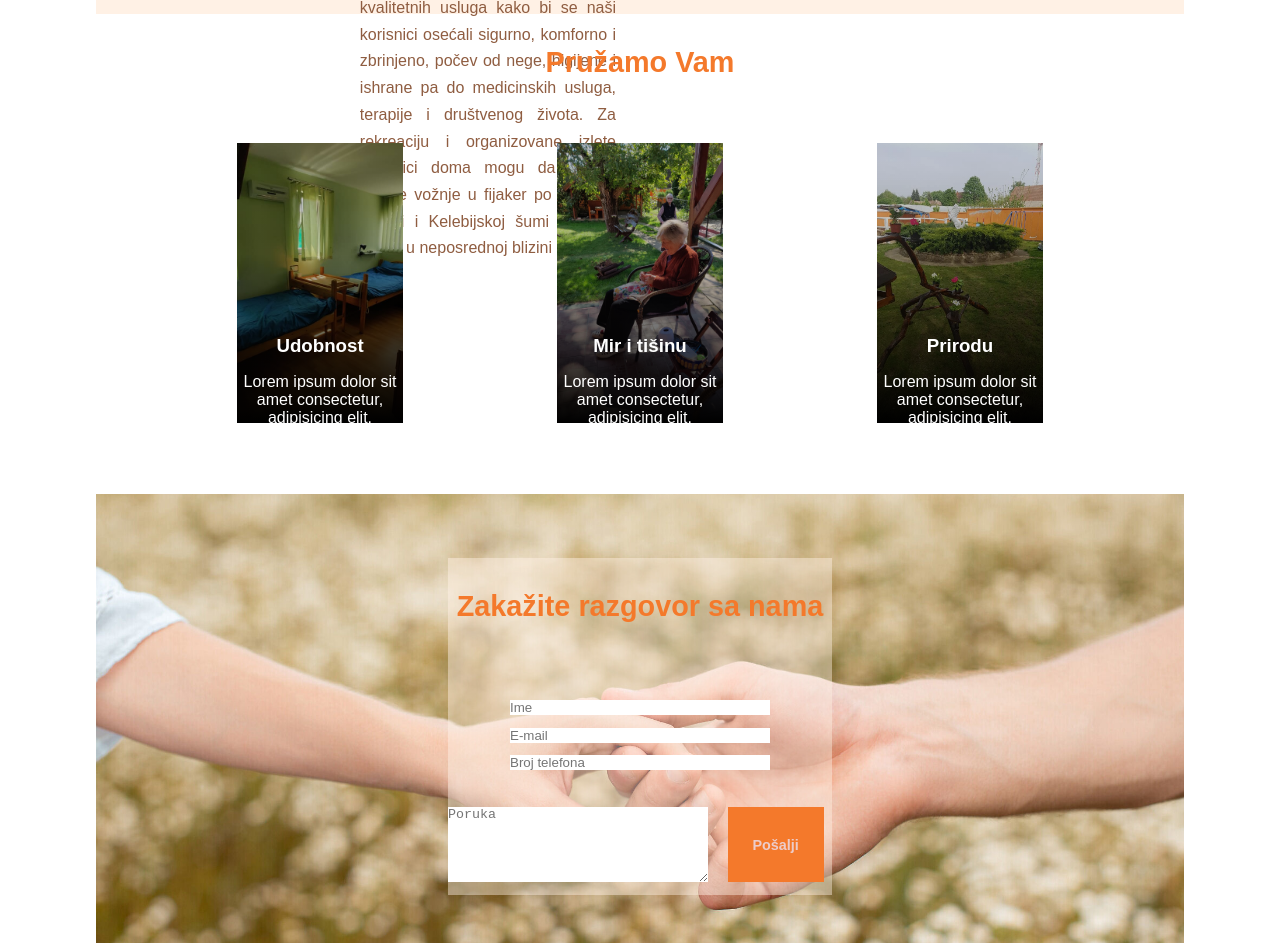
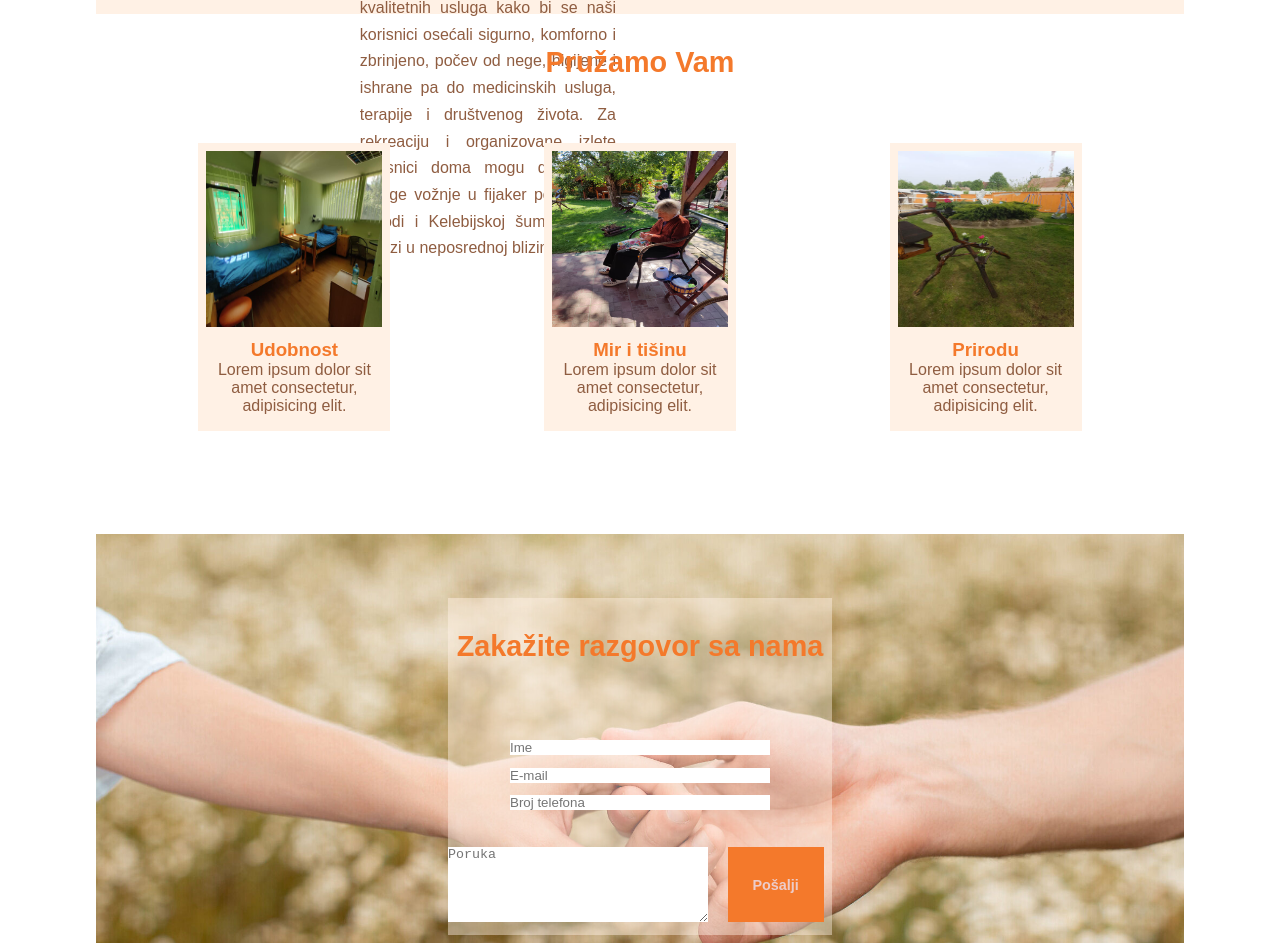
Before and after one commit to vukan-m/kladomox-plus, a Gatsby site: page / in a window 1280 px wide. Shown: the part 1209-2152 px from the top of the page. Built offline with nearby package versions, Linux system fonts and the light colour scheme; Gatsby itself is replaced by a stand-in of ours.

Commit message:
Changed design

```diff
--- a/src/components/card.js
+++ b/src/components/card.js
@@ -2,14 +2,15 @@ import * as React from 'react'
 import '../css/main.css'
 
 
-const Card = ({boxNumber, children}) => {
+const Card = ({ imageSrc, children }) => {
     return (
-        <div className={boxNumber}>
-            <div className="box-overlay">
-                <div>
+        <div>
+            <figure>
+                <img src={imageSrc} alt="Card Image" />
+                <figcaption>
                     {children}
-                </div>
-            </div>
+                </figcaption>
+            </figure>
         </div>
     )
 }
--- a/src/css/main.css
+++ b/src/css/main.css
@@ -76,8 +76,7 @@ h2 {
 }
 
 h3 {
-    text-align: center;
-    color: white;
+    color: var(--prim);
 }
 
 p {
@@ -137,7 +136,7 @@ p {
 }
 
 .box {
-    height: 60vh;
+    height: 65vh;
 }
 
 .box .boxes {
@@ -147,49 +146,20 @@ p {
     gap: 12vw;
 }
 
-.box-overlay {
-    background: linear-gradient(180deg, rgba(0, 0, 0, 0.2) 40%, rgba(0, 0, 0, 1));
-    height: 100%;
+figure {
+    width: 15vw;
+    background-color: var(--bg);
+    padding: 0.5rem;
 }
 
-.box-overlay div {
-    padding-top: 12rem;
+figure img {
+    width: 100%;
+    aspect-ratio: 1;
 }
 
-.box-overlay p {
-    margin-top: 1rem;
-    color: white;
+figcaption {
+    padding: 0.5rem;
     text-align: center;
-}
-
-.first-box {
-    overflow: hidden;
-    width: 13vw;
-    height: 35vh;
-    background: url("../images/comfort.jpg");
-    background-repeat: no-repeat;
-    background-size: cover;
-    background-position: center;
-}
-
-.second-box {
-    overflow: hidden;
-    width: 13vw;
-    height: 35vh;
-    background: url("../images/peace.jpg");
-    background-repeat: no-repeat;
-    background-size: cover;
-    background-position: center;
-}
-
-.third-box {
-    overflow: hidden;
-    width: 13vw;
-    height: 35vh;
-    background: url("../images/nature.jpg");
-    background-repeat: no-repeat;
-    background-size: cover;
-    background-position: center;
 }
 
 .footer {
--- a/src/pages/index.js
+++ b/src/pages/index.js
@@ -5,6 +5,10 @@ import Card from '../components/card'
 import Form from '../components/form'
 import '../css/main.css'
 import {StaticImage} from 'gatsby-plugin-image'
+import Nature from '../images/nature.jpg'
+import Peace from '../images/peace.jpg'
+import Comfort from '../images/comfort.jpg'
+
 
 
 const IndexPage = () => {
@@ -31,15 +35,15 @@ const IndexPage = () => {
         <div className="box">
           <h2 className="big padding">Pružamo Vam</h2>
           <div className="boxes">
-            <Card boxNumber="first-box">
+            <Card imageSrc={Comfort}>
               <h3>Udobnost</h3>
               <p>Lorem ipsum dolor sit amet consectetur, adipisicing elit. </p>
             </Card>
-            <Card boxNumber="second-box">
+            <Card imageSrc={Peace}>
               <h3>Mir i tišinu</h3>
               <p>Lorem ipsum dolor sit amet consectetur, adipisicing elit. </p>
             </Card>
-            <Card boxNumber="third-box">
+            <Card imageSrc={Nature}>
               <h3>Prirodu</h3>
               <p>Lorem ipsum dolor sit amet consectetur, adipisicing elit. </p>
             </Card>
```
